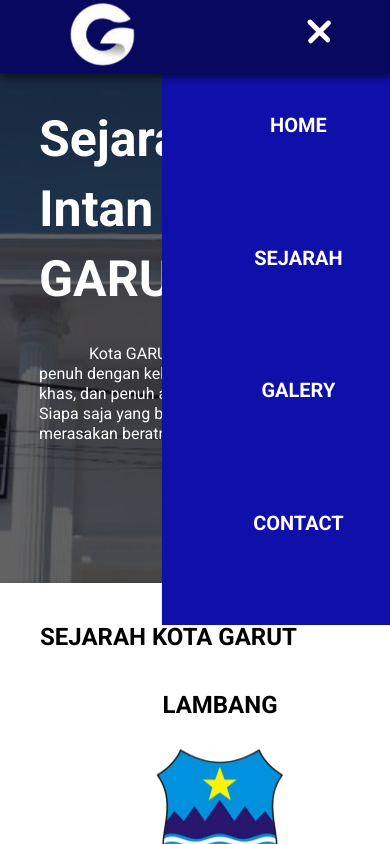
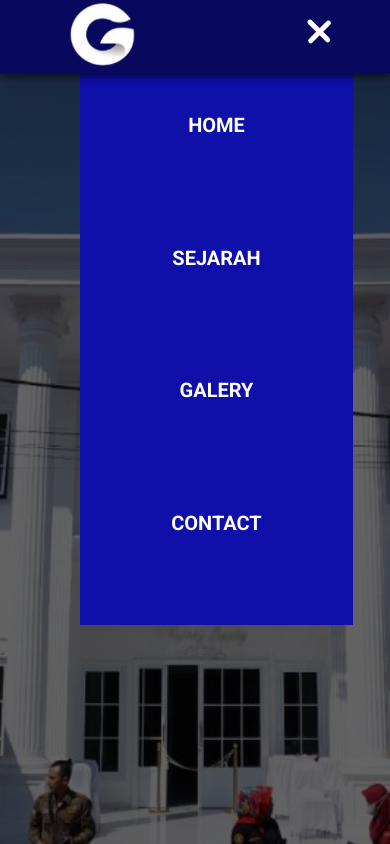
Before and after one commit to Rifa00/kota-garut, a plain HTML site: page index.html in a window 390 px wide. Both pictures are taken after a click on the element 325 px from the left and 32 px from the top of the page. Shown: the top 844 px of the page. Drawn offline with Linux system fonts and the light colour scheme.

Commit message:
Update style.css
css

```diff
--- a/assets/style.css
+++ b/assets/style.css
@@ -21,7 +21,7 @@
 body {
   box-sizing: border-box;
   font-family: "Roboto", sans-serif;
-  overflow-x: hidden;
+  overflow: hidden;
 }
 .bckg-home {
   height: 100vh;
@@ -30,7 +30,9 @@ body {
   background-size: cover;
   background-position: center;
   filter: brightness(40%);
-  position: fixed;
+  background-size: cover;
+  background-position: center;
+  background-attachment: fixed;
   z-index: -1;
 }
 h2 {
@@ -435,12 +437,12 @@ i {
     z-index: -1;
     height: 600px;
     width: 70%;
-    transform: translateY(-100%) translateX(30%);
+    transform: translateY(-100%);
     transition: all 0.4s;
     opacity: 0;
   }
   #header nav .nav-links.hidden {
-    transform: translateY(0) translateX(30%);
+    transform: translateY(0);
     opacity: 1;
   }
   /* resvonsive-sejarah */
```
